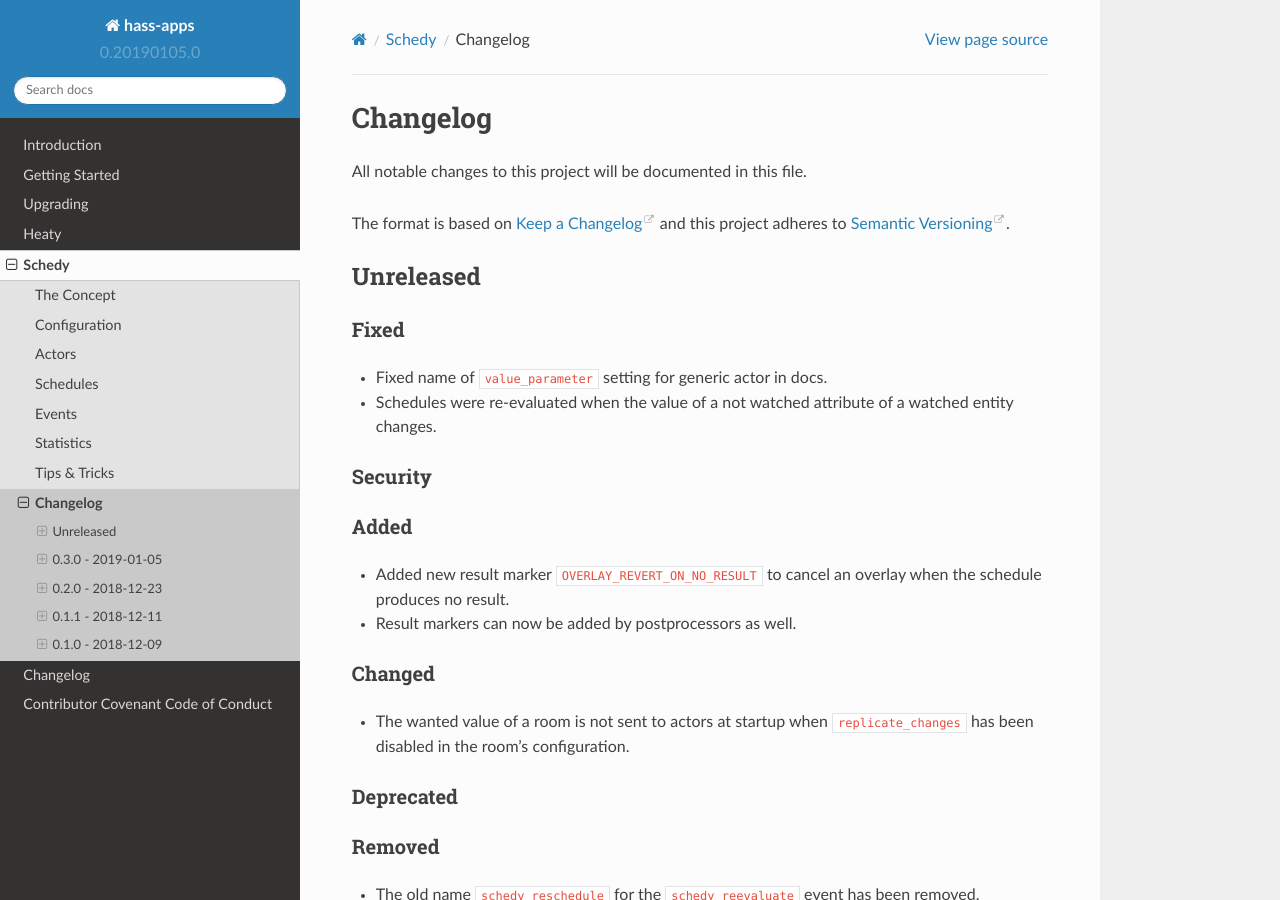
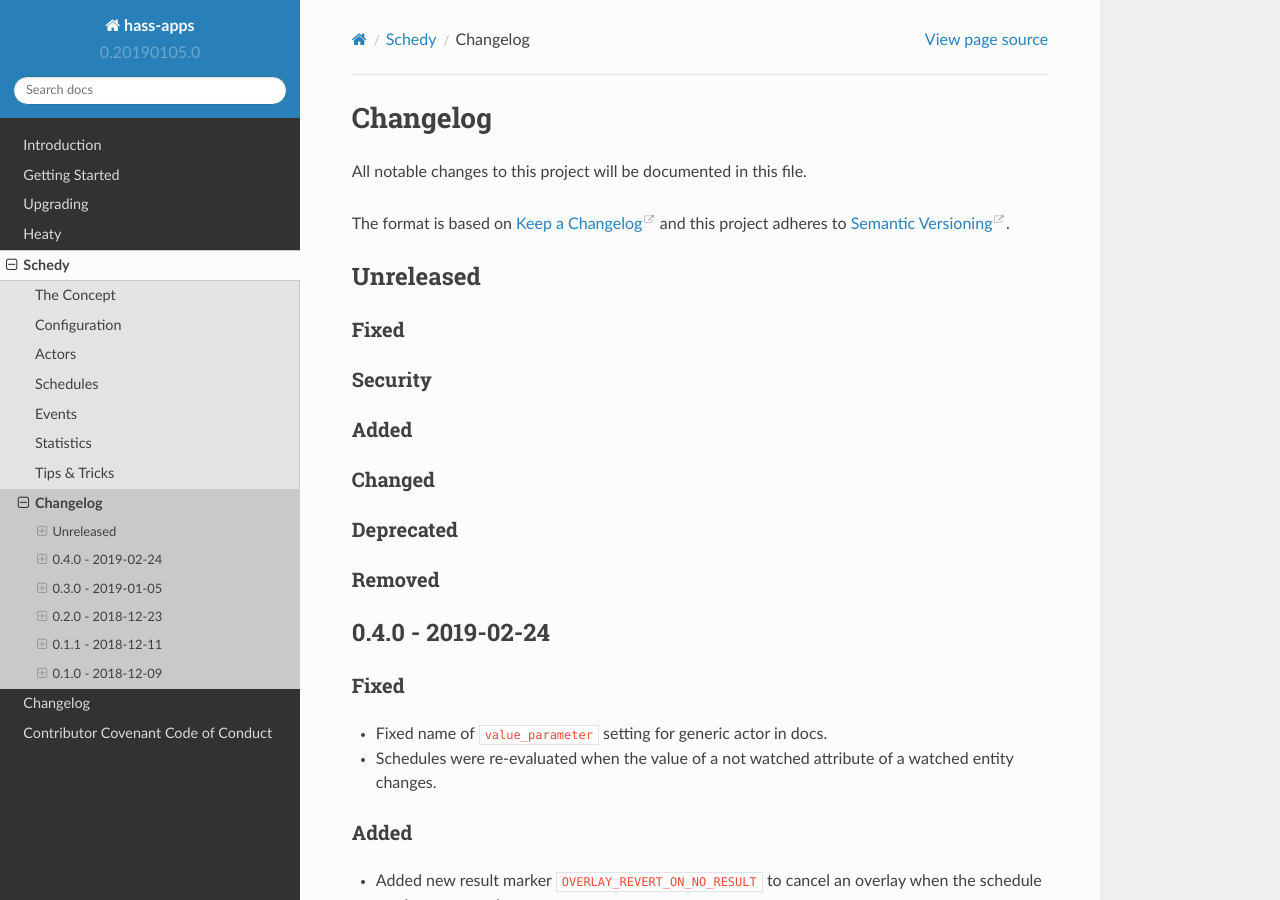
Before and after one commit to bob1de/hass-apps, a Sphinx documentation site: the page built from docs/apps/schedy/CHANGELOG.md, in a window 1280 px wide and 900 px high. Built offline with Sphinx 7.4.7 and the Read the Docs theme 2.0.0, drawn with Linux system fonts in a browser that asks for light colours.

Commit message:
[schedy] Release v0.4.0

```diff
--- a/docs/apps/schedy/CHANGELOG.md
+++ b/docs/apps/schedy/CHANGELOG.md
@@ -9,11 +9,24 @@ and this project adheres to [Semantic Versioning](http://semver.org/spec/v2.0.0.
 ## Unreleased
 
 ### Fixed
+
+### Security
+
+### Added
+
+### Changed
+
+### Deprecated
+
+### Removed
+
+
+## 0.4.0 - 2019-02-24
+
+### Fixed
 * Fixed name of ``value_parameter`` setting for generic actor in docs.
 * Schedules were re-evaluated when the value of a not watched attribute
   of a watched entity changes.
-
-### Security
 
 ### Added
 * Added new result marker ``OVERLAY_REVERT_ON_NO_RESULT`` to cancel an
```
Also changed, not shown: other parts of docs/apps/schedy/CHANGELOG.md (+0 -2 lines), 1 other file.
